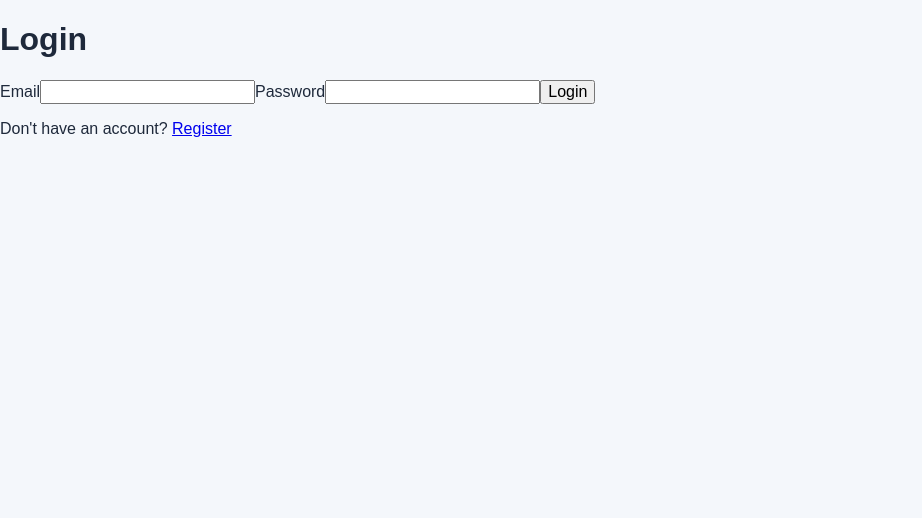
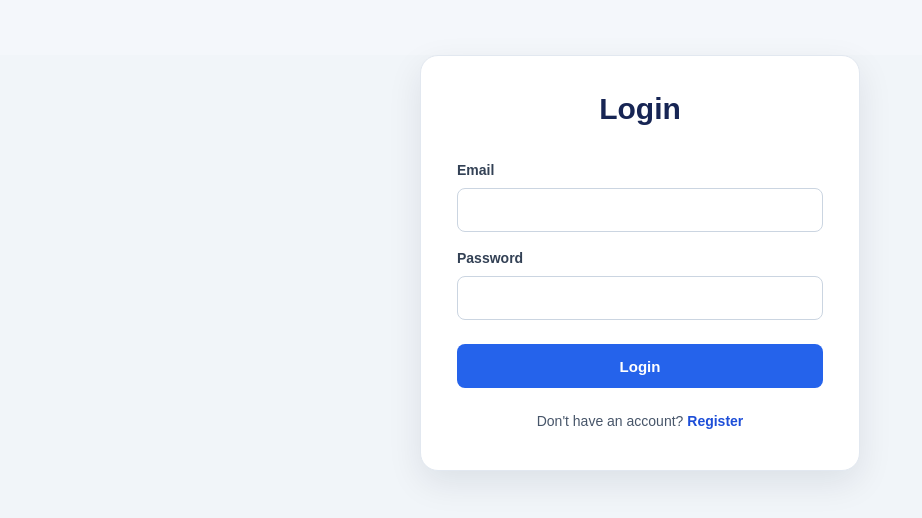
Before and after one commit to SE-Team-6/online_exam_portal, a React app in the folder frontend/: page /login in a window 1280 px wide. Shown: the top 518 px of the page, without its empty margins (0-922 px from the left). Built offline with nearby package versions, Linux system fonts and the light colour scheme; no server answers; the HTML template or start-up script is replaced by a standard one.

Commit message:
Update App.css

```diff
--- a/frontend/src/App.css
+++ b/frontend/src/App.css
@@ -1,3 +1,4 @@
+
 /* Question Bank page */
 .question-bank {
   max-width: 900px;
@@ -126,3 +127,395 @@
     padding: 18px;
   }
 }
+
+.exam-management {
+  max-width: 1100px;
+  margin: 0 auto;
+  padding: 32px 24px;
+  color: #1f2937;
+}
+
+.exam-management header {
+  margin-bottom: 28px;
+}
+
+.exam-management h1 {
+  margin-bottom: 8px;
+  font-size: 30px;
+}
+
+.exam-management header p {
+  color: #6b7280;
+}
+
+.exam-panel {
+  margin-bottom: 28px;
+  padding: 24px;
+  background: #ffffff;
+  border: 1px solid #e5e7eb;
+  border-radius: 12px;
+  box-shadow: 0 4px 12px rgba(0, 0, 0, 0.04);
+}
+
+.exam-panel h2 {
+  margin-top: 0;
+  margin-bottom: 20px;
+}
+
+.exam-management form {
+  display: grid;
+  gap: 12px;
+}
+
+.exam-management input:not([type="checkbox"]),
+.exam-management select {
+  width: 100%;
+  box-sizing: border-box;
+  padding: 11px 12px;
+  border: 1px solid #d1d5db;
+  border-radius: 7px;
+  font: inherit;
+}
+
+.exam-management input:focus,
+.exam-management select:focus {
+  outline: 2px solid #93c5fd;
+  border-color: #2563eb;
+}
+
+.exam-management button {
+  width: fit-content;
+  padding: 11px 18px;
+  border: none;
+  border-radius: 7px;
+  background: #2563eb;
+  color: #ffffff;
+  font-weight: 600;
+  cursor: pointer;
+}
+
+.exam-management button:disabled {
+  opacity: 0.6;
+  cursor: not-allowed;
+}
+
+.exam-question-list {
+  display: grid;
+  gap: 10px;
+  max-height: 320px;
+  overflow-y: auto;
+}
+
+.exam-question-option {
+  display: flex;
+  align-items: flex-start;
+  gap: 12px;
+  padding: 14px;
+  border: 1px solid #e5e7eb;
+  border-radius: 8px;
+  cursor: pointer;
+}
+
+.exam-question-option input {
+  margin-top: 4px;
+}
+
+.exam-question-option span {
+  display: grid;
+  gap: 6px;
+}
+
+.exam-question-option small {
+  color: #6b7280;
+}
+
+.exam-table-wrapper {
+  overflow-x: auto;
+}
+
+.exam-management table {
+  width: 100%;
+  border-collapse: collapse;
+  text-align: left;
+}
+
+.exam-management th,
+.exam-management td {
+  padding: 14px 12px;
+  border-bottom: 1px solid #e5e7eb;
+}
+
+.exam-management th {
+  background: #f9fafb;
+}
+
+.exam-message {
+  padding: 12px 16px;
+  margin-bottom: 16px;
+  border-radius: 8px;
+}
+
+.exam-error {
+  color: #991b1b;
+  background: #fee2e2;
+}
+
+.exam-notice {
+  color: #166534;
+  background: #dcfce7;
+}
+
+@media (max-width: 640px) {
+  .exam-management {
+    padding: 20px 12px;
+  }
+
+  .exam-panel {
+    padding: 16px;
+  }
+}
+
+/* Accessibility: visible keyboard focus */
+:focus-visible {
+  outline: 3px solid #005fcc;
+  outline-offset: 3px;
+}
+
+/* Accessibility: high-contrast mode */
+.high-contrast {
+  background: #000000 !important;
+  color: #ffffff !important;
+  color-scheme: dark;
+}
+
+.high-contrast h1,
+.high-contrast h2,
+.high-contrast h3,
+.high-contrast h4,
+.high-contrast p,
+.high-contrast label,
+.high-contrast span,
+.high-contrast small,
+.high-contrast th,
+.high-contrast td,
+.high-contrast legend {
+  color: #ffffff !important;
+}
+
+.high-contrast main,
+.high-contrast section,
+.high-contrast form,
+.high-contrast .question-bank,
+.high-contrast .question-bank form,
+.high-contrast .question-card,
+.high-contrast .exam-management,
+.high-contrast .exam-panel,
+.high-contrast .exam-question-option {
+  background: #000000 !important;
+  color: #ffffff !important;
+  border: 2px solid #ffffff !important;
+}
+
+.high-contrast input,
+.high-contrast textarea,
+.high-contrast select {
+  background: #000000 !important;
+  color: #ffffff !important;
+  border: 2px solid #ffffff !important;
+}
+
+.high-contrast input::placeholder,
+.high-contrast textarea::placeholder {
+  color: #dddddd !important;
+}
+
+.high-contrast button {
+  background: #ffff00 !important;
+  color: #000000 !important;
+  border: 2px solid #ffff00 !important;
+  font-weight: 700;
+}
+
+.high-contrast a {
+  color: #ffff00 !important;
+  text-decoration: underline;
+}
+
+.high-contrast .question-card p span {
+  background: #000000 !important;
+  color: #ffff00 !important;
+  border: 1px solid #ffff00;
+}
+
+.high-contrast .exam-error {
+  background: #000000 !important;
+  color: #ff8080 !important;
+  border: 2px solid #ff8080;
+}
+
+.high-contrast .exam-notice {
+  background: #000000 !important;
+  color: #ffff00 !important;
+  border: 2px solid #ffff00;
+}
+
+.high-contrast :focus-visible {
+  outline: 3px solid #ffff00;
+  outline-offset: 3px;
+}
+
+/* Modern Login and Registration pages */
+
+main:not(.question-bank):not(.exam-management) {
+  box-sizing: border-box;
+  width: min(440px, calc(100% - 32px));
+  margin: 55px auto;
+  padding: 36px;
+  background: #ffffff;
+  color: #172033;
+  border: 1px solid #e2e8f0;
+  border-radius: 18px;
+  box-shadow: 0 12px 35px rgba(15, 23, 42, 0.09);
+  font-family: Arial, sans-serif;
+}
+
+main:not(.question-bank):not(.exam-management) h1 {
+  margin: 0 0 28px;
+  color: #172554;
+  font-size: 30px;
+  text-align: center;
+}
+
+main:not(.question-bank):not(.exam-management) form {
+  display: flex;
+  flex-direction: column;
+  gap: 10px;
+}
+
+main:not(.question-bank):not(.exam-management) label {
+  margin-top: 8px;
+  color: #334155;
+  font-size: 14px;
+  font-weight: 600;
+}
+
+main:not(.question-bank):not(.exam-management) input {
+  box-sizing: border-box;
+  width: 100%;
+  min-height: 44px;
+  padding: 11px 13px;
+  border: 1px solid #cbd5e1;
+  border-radius: 8px;
+  background: #ffffff;
+  color: #172033;
+  font: inherit;
+}
+
+main:not(.question-bank):not(.exam-management) input:focus-visible {
+  outline: 3px solid #2563eb;
+  outline-offset: 2px;
+  border-color: #2563eb;
+}
+
+main:not(.question-bank):not(.exam-management) button {
+  min-height: 44px;
+  padding: 11px 18px;
+  border: 0;
+  border-radius: 8px;
+  background: #2563eb;
+  color: #ffffff;
+  font-size: 15px;
+  font-weight: 600;
+  cursor: pointer;
+  transition: background 0.2s ease;
+}
+
+main:not(.question-bank):not(.exam-management) form button[type="submit"] {
+  width: 100%;
+  margin-top: 14px;
+}
+
+main:not(.question-bank):not(.exam-management) button:hover {
+  background: #1d4ed8;
+}
+
+main:not(.question-bank):not(.exam-management) button:disabled {
+  opacity: 0.65;
+  cursor: not-allowed;
+}
+
+main:not(.question-bank):not(.exam-management) > p {
+  margin: 22px 0 0;
+  color: #475569;
+  font-size: 14px;
+  line-height: 1.7;
+  text-align: center;
+}
+
+main:not(.question-bank):not(.exam-management) a {
+  color: #1d4ed8;
+  font-weight: 600;
+  text-decoration: none;
+}
+
+main:not(.question-bank):not(.exam-management) a:hover {
+  text-decoration: underline;
+}
+
+main:not(.question-bank):not(.exam-management) [role="alert"] {
+  color: #b91c1c;
+  font-size: 14px;
+}
+
+main:not(.question-bank):not(.exam-management) [role="status"] {
+  color: #166534;
+  font-size: 14px;
+}
+
+/* App background */
+body {
+  margin: 0;
+  min-height: 100vh;
+  background: #f1f5f9;
+}
+
+/* High-contrast toggle button */
+#root > div > button {
+  display: block;
+  margin: 16px auto -35px;
+  padding: 9px 14px;
+  border: 2px solid #1e40af;
+  border-radius: 8px;
+  background: #ffffff;
+  color: #1e40af;
+  font-weight: 700;
+  cursor: pointer;
+}
+
+#root > div > button:hover {
+  background: #dbeafe;
+}
+
+/* Keep the login card accessible in high-contrast mode */
+.high-contrast main:not(.question-bank):not(.exam-management) {
+  background: #000000 !important;
+  color: #ffffff !important;
+  border: 2px solid #ffffff !important;
+}
+
+.high-contrast main:not(.question-bank):not(.exam-management) h1,
+.high-contrast main:not(.question-bank):not(.exam-management) label,
+.high-contrast main:not(.question-bank):not(.exam-management) > p {
+  color: #ffffff !important;
+}
+
+.high-contrast main:not(.question-bank):not(.exam-management) a {
+  color: #ffff00 !important;
+}
+
+@media (max-width: 480px) {
+  main:not(.question-bank):not(.exam-management) {
+    margin: 45px auto;
+    padding: 24px;
+  }
+}
```
